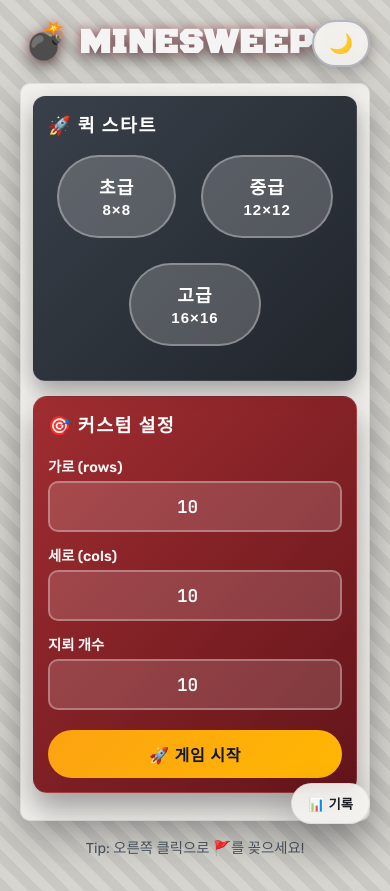
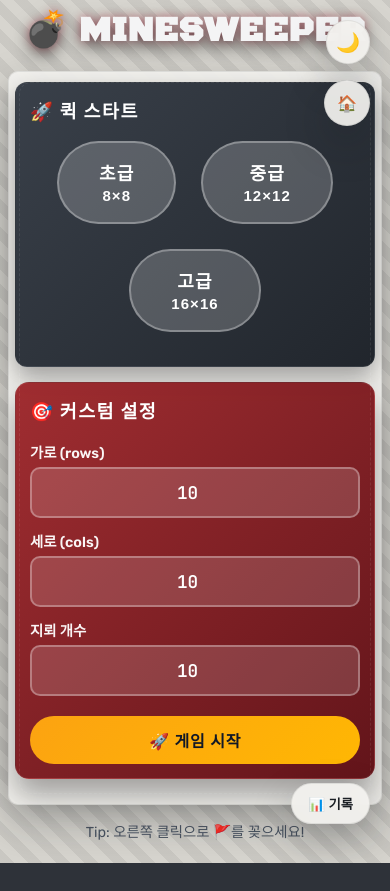
Before and after one commit to Kang9805/minesweeper, a Django app: page / in a window 390 px wide. After the commit the page ends 863 px from the top, so only its background shows below. Run offline with Django 5.2, Linux system fonts and the light colour scheme; some libraries are stand-ins or nearby versions.

Commit message:
refactor: 전역 홈 버튼 추가 및 우측 토글 위치 정렬

```diff
--- a/minesweeper/templates/minesweeper/index.html
+++ b/minesweeper/templates/minesweeper/index.html
@@ -31,13 +31,13 @@
 
         @media (max-width: 768px) {
             :root {
-                --cell-size: clamp(20px, 5.5vw, 32px);
+                --cell-size: 38px;
             }
         }
 
         @media (max-width: 480px) {
             :root {
-                --cell-size: clamp(16px, 5vw, 24px);
+                --cell-size: 36px;
             }
         }
 
@@ -90,6 +90,18 @@
             overflow-x: hidden;
         }
 
+        @media (max-width: 768px) {
+            body {
+                padding: 10px;
+            }
+        }
+
+        @media (max-width: 480px) {
+            body {
+                padding: 8px;
+            }
+        }
+
         html::before {
             content: "";
             position: fixed;
@@ -186,7 +198,7 @@
 
         @media (max-width: 768px) {
             .game-container {
-                padding: 16px;
+                padding: 12px 8px;
                 width: 100%;
                 max-width: 100%;
                 border-radius: 10px;
@@ -195,7 +207,7 @@
 
         @media (max-width: 480px) {
             .game-container {
-                padding: 12px;
+                padding: 10px 6px;
             }
         }
 
@@ -505,15 +551,20 @@
             top: 20px;
             right: 20px;
             background: var(--container-bg);
-            border: 2px solid var(--cell-border);
-            border-radius: 50px;
-            padding: 10px 15px;
+            border: 1px solid var(--glass-border);
+            border-radius: 999px;
+            width: 44px;
+            height: 44px;
+            padding: 0;
             cursor: pointer;
             font-size: 1.2rem;
             transition: all 0.3s;
-            box-shadow: 0 10px 24px rgba(0,0,0,0.15);
+            box-shadow: var(--shadow);
             z-index: 1000;
             backdrop-filter: blur(10px);
+            display: inline-flex;
+            align-items: center;
+            justify-content: center;
         }
 
         .dark-mode-toggle:hover {
@@ -867,6 +918,31 @@
             color: var(--text-color);
             font-size: 1.2rem;
             cursor: pointer;
+        }
+
+        .home-fab {
+            position: fixed;
+            top: 80px;
+            right: 20px;
+            width: 44px;
+            height: 44px;
+            border-radius: 999px;
+            background: var(--container-bg);
+            border: 1px solid var(--glass-border);
+            display: inline-flex;
+            align-items: center;
+            justify-content: center;
+            text-decoration: none;
+            color: var(--text-color);
+            box-shadow: var(--shadow);
+            z-index: 1600;
+            backdrop-filter: blur(10px);
+            transition: transform 0.2s, box-shadow 0.2s;
+        }
+
+        .home-fab:hover {
+            transform: translateY(-2px);
+            box-shadow: 0 6px 16px rgba(0, 0, 0, 0.2);
         }
 
         @media (max-width: 1024px) {
@@ -919,6 +995,10 @@
         <span id="theme-icon" aria-hidden="true">🌙</span>
         <span class="sr-only" id="theme-text">다크 모드 전환</span>
     </button>
+
+    <a class="home-fab" href="{% url 'reset' %}" aria-label="홈으로 이동" title="홈">
+        🏠
+    </a>
 
     <h1>💣 Minesweeper</h1>
 
--- a/minesweeper/templates/minesweeper/partials/status-bar.html
+++ b/minesweeper/templates/minesweeper/partials/status-bar.html
@@ -26,6 +26,5 @@
                 새 게임
             </a>
         {% endif %}
-        <a href="{% url 'reset' %}" style="text-decoration:none; color:var(--link-color);">홈</a>
     </span>
 </div>
```
Also changed, not shown: other parts of minesweeper/templates/minesweeper/index.html (+39 -5 lines).
